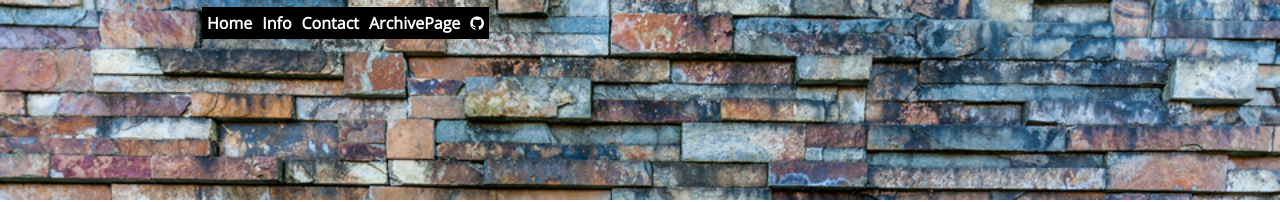
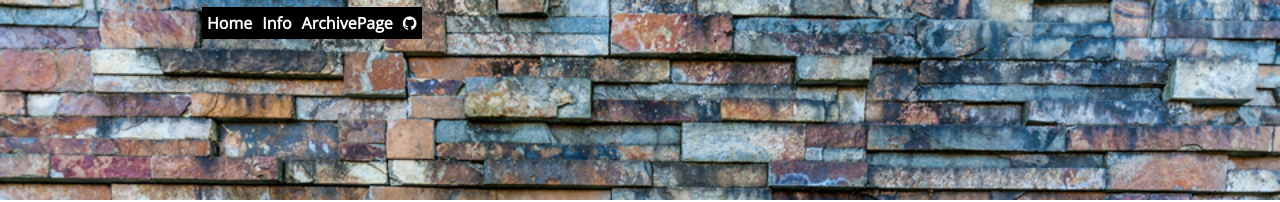
Before and after one commit to moh-myk/spaceout, a Jekyll site: the page built from index.html, in a window 1280 px wide. Shown: the top 202 px of the page. Built offline with Jekyll 4.4.1, drawn with Linux system fonts in a browser that asks for light colours.

Commit message:
new modifications

```diff
--- a/_includes/nav-top.html
+++ b/_includes/nav-top.html
@@ -2,7 +2,6 @@
 	<ul class="nav {{include.navclass}}">
 			<li><a href="{{site.baseurl}}/" class="{% if page.url == '/' %}{% endif %} space">Home</a></li>
 			<li><a href="{{site.baseurl}}/info/">Info</a></li>
-			<li><a href="{{site.baseurl}}/contact/">Contact</a></li>
 			<li><a href="{{site.baseurl}}/archive/">ArchivePage</a></li>
 			<li><a href="https://github.com/moh-myk"><i class="fa fa-github" aria-hidden="true"></i></a></li>
 	</ul>
--- a/contact.html
+++ /dev/null
@@ -1,5 +0,0 @@
----
-layout: default
----
-
-<h1>This is the contact.html</h1>
```
